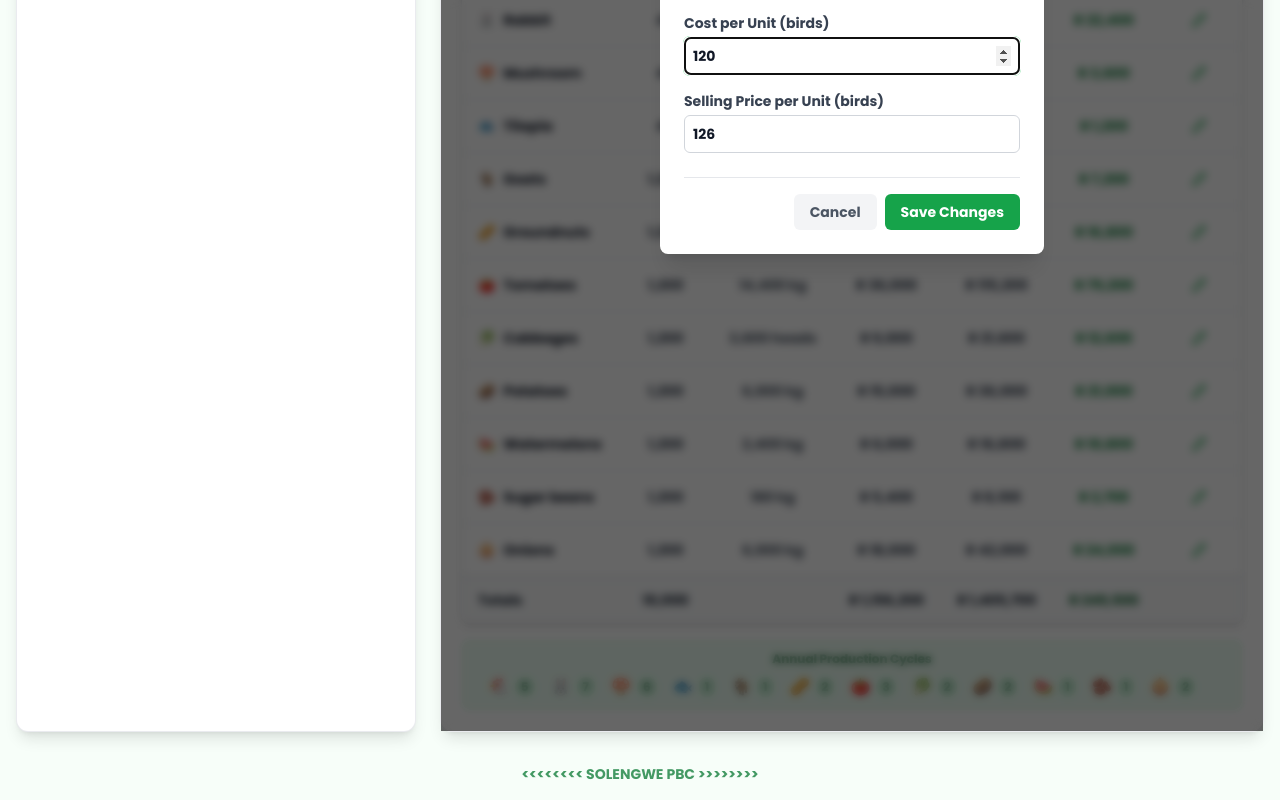
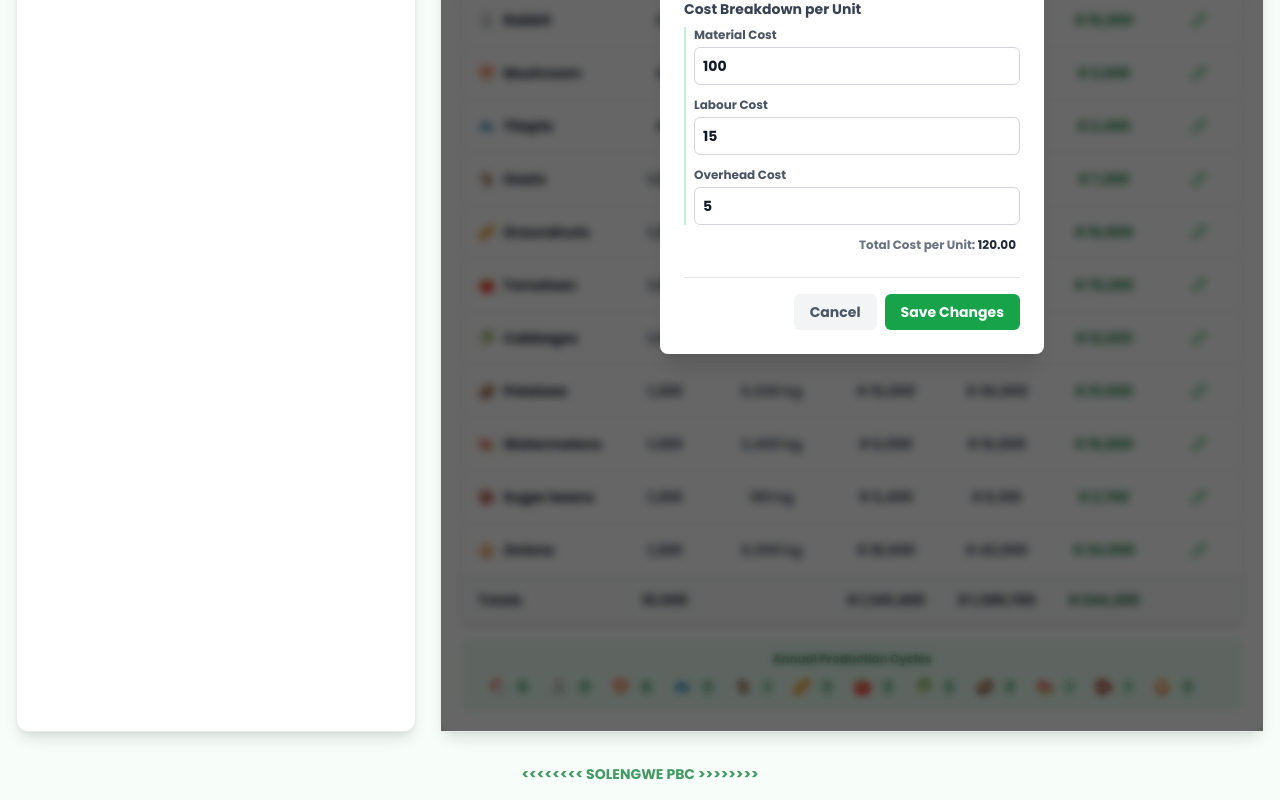
Before and after one commit to masuuk/FarmKalk, a React (Vite) app: page / in a window 1280 px wide. Both pictures are taken after a click on the button 1198 px from the left and 673 px from the top of the page. Shown: the part 706-1506 px from the top of the page. Built offline with nearby package versions, Linux system fonts and the light colour scheme.

Commit message:
feat: Decompose farm unit cost
Splits the generic `costUnit` into `materialCostUnit`, `labourCostUnit`, and `overheadCostUnit`. This allows for more granular tracking and analysis of farm costs. The `EditModal` and `App` component have been updated to reflect this change.

```diff
--- a/App.tsx
+++ b/App.tsx
@@ -39,7 +39,7 @@ const App: React.FC = () => {
             totalAllocatedArea += area;
             const quantity = farm.name !== "Utilities & road" ? Math.round(farm.yield * area * farm.cycles) : 0;
 
-            const cost = quantity * farm.costUnit;
+            const cost = quantity * (farm.materialCostUnit + farm.labourCostUnit + farm.overheadCostUnit);
             const revenue = quantity * farm.revUnit;
             const profit = revenue - cost;
 
--- a/components/EditModal.tsx
+++ b/components/EditModal.tsx
@@ -8,7 +8,9 @@ interface EditModalProps {
 }
 
 const EditModal: React.FC<EditModalProps> = ({ farm, onSave, onClose }) => {
-    const [costUnit, setCostUnit] = useState(farm.costUnit);
+    const [materialCostUnit, setMaterialCostUnit] = useState(farm.materialCostUnit);
+    const [labourCostUnit, setLabourCostUnit] = useState(farm.labourCostUnit);
+    const [overheadCostUnit, setOverheadCostUnit] = useState(farm.overheadCostUnit);
     const [revUnit, setRevUnit] = useState(farm.revUnit);
 
     useEffect(() => {
@@ -26,10 +28,14 @@ const EditModal: React.FC<EditModalProps> = ({ farm, onSave, onClose }) => {
     const handleSave = () => {
         onSave({
             ...farm,
-            costUnit: Number(costUnit) || 0,
+            materialCostUnit: Number(materialCostUnit) || 0,
+            labourCostUnit: Number(labourCostUnit) || 0,
+            overheadCostUnit: Number(overheadCostUnit) || 0,
             revUnit: Number(revUnit) || 0,
         });
     };
+
+    const totalCost = (Number(materialCostUnit) || 0) + (Number(labourCostUnit) || 0) + (Number(overheadCostUnit) || 0);
 
     return (
         <div
@@ -52,17 +58,6 @@ const EditModal: React.FC<EditModalProps> = ({ farm, onSave, onClose }) => {
 
                 <div className="space-y-4">
                     <div>
-                        <label htmlFor="costUnit" className="block text-sm font-bold text-gray-700 mb-1">Cost per Unit ({farm.unit})</label>
-                        <input
-                            type="number"
-                            id="costUnit"
-                            value={costUnit}
-                            onChange={(e) => setCostUnit(Number(e.target.value))}
-                            className="w-full p-2 border border-gray-300 rounded-md focus:ring-1 focus:ring-green-500 focus:border-green-500 text-sm text-gray-900 font-bold"
-                            autoFocus
-                        />
-                    </div>
-                    <div>
                         <label htmlFor="revUnit" className="block text-sm font-bold text-gray-700 mb-1">Selling Price per Unit ({farm.unit})</label>
                         <input
                             type="number"
@@ -70,7 +65,47 @@ const EditModal: React.FC<EditModalProps> = ({ farm, onSave, onClose }) => {
                             value={revUnit}
                             onChange={(e) => setRevUnit(Number(e.target.value))}
                             className="w-full p-2 border border-gray-300 rounded-md focus:ring-1 focus:ring-green-500 focus:border-green-500 text-sm text-gray-900 font-bold"
+                            autoFocus
                         />
+                    </div>
+
+                    <div className="pt-2 border-t">
+                        <p className="text-sm font-bold text-gray-700 mb-2">Cost Breakdown per Unit</p>
+                         <div className="space-y-3 pl-2 border-l-2 border-green-200">
+                             <div>
+                                <label htmlFor="materialCostUnit" className="block text-xs font-bold text-gray-600 mb-1">Material Cost</label>
+                                <input
+                                    type="number"
+                                    id="materialCostUnit"
+                                    value={materialCostUnit}
+                                    onChange={(e) => setMaterialCostUnit(Number(e.target.value))}
+                                    className="w-full p-2 border border-gray-300 rounded-md focus:ring-1 focus:ring-green-500 focus:border-green-500 text-sm text-gray-900 font-bold"
+                                />
+                            </div>
+                            <div>
+                                <label htmlFor="labourCostUnit" className="block text-xs font-bold text-gray-600 mb-1">Labour Cost</label>
+                                <input
+                                    type="number"
+                                    id="labourCostUnit"
+                                    value={labourCostUnit}
+                                    onChange={(e) => setLabourCostUnit(Number(e.target.value))}
+                                    className="w-full p-2 border border-gray-300 rounded-md focus:ring-1 focus:ring-green-500 focus:border-green-500 text-sm text-gray-900 font-bold"
+                                />
+                            </div>
+                             <div>
+                                <label htmlFor="overheadCostUnit" className="block text-xs font-bold text-gray-600 mb-1">Overhead Cost</label>
+                                <input
+                                    type="number"
+                                    id="overheadCostUnit"
+                                    value={overheadCostUnit}
+                                    onChange={(e) => setOverheadCostUnit(Number(e.target.value))}
+                                    className="w-full p-2 border border-gray-300 rounded-md focus:ring-1 focus:ring-green-500 focus:border-green-500 text-sm text-gray-900 font-bold"
+                                />
+                            </div>
+                        </div>
+                        <div className="mt-3 text-right pr-1">
+                            <p className="text-xs text-gray-500">Total Cost per Unit: <span className="font-bold text-gray-800">{totalCost.toLocaleString(undefined, {minimumFractionDigits: 2, maximumFractionDigits: 2})}</span></p>
+                        </div>
                     </div>
                 </div>
 
--- a/constants.ts
+++ b/constants.ts
@@ -1,18 +1,17 @@
-
 import { FarmType } from './types';
 
 export const FARM_TYPES: FarmType[] = [
-    { name: "Broilers", emoji: "🐔", pct: 0.8,  costUnit: 120, revUnit: 126, unit: "birds", cycles: 5, yield: 20 },
-    { name: "Rabbit",   emoji: "🐰", pct: 0.4,  costUnit: 80,  revUnit: 120, unit: "kits",  cycles: 7, yield: 2 },
-    { name: "Mushroom", emoji: "🍄", pct: 0.4,  costUnit: 30,  revUnit: 60,  unit: "kg",    cycles: 6, yield: 0.5 },
-    { name: "Tilapia",  emoji: "🐟", pct: 0.4,  costUnit: 25,  revUnit: 40,  unit: "kg",    cycles: 1, yield: 2 },
-    { name: "Goats",    emoji: "🐐", pct: 12,   costUnit: 1200,revUnit: 1800,unit: "goats", cycles: 1, yield: 0.01 },
-    { name: "Groundnuts",emoji: "🥜", pct: 12,  costUnit: 50,  revUnit: 70,  unit: "kg",    cycles: 2, yield: 0.35 },
-    { name: "Tomatoes", emoji: "🍅", pct: 12,   costUnit: 2.5, revUnit: 8,   unit: "kg",    cycles: 3, yield: 4 },
-    { name: "Cabbages", emoji: "🥬", pct: 12,   costUnit: 2.5, revUnit: 6,   unit: "heads", cycles: 2, yield: 1.5 },
-    { name: "Potatoes", emoji: "🥔", pct: 12,   costUnit: 2.5, revUnit: 6,   unit: "kg",    cycles: 2, yield: 2.5 },
-    { name: "Watermelons",emoji:"🍉",pct:12, costUnit: 2.5, revUnit: 7,   unit: "kg",    cycles: 1, yield: 2 },
-    { name: "Sugar beans",emoji:"🫘",pct:12, costUnit: 30,  revUnit: 45,  unit: "kg",    cycles: 1, yield: 0.15 },
-    { name: "Onions",   emoji: "🧅", pct: 12,   costUnit: 3,   revUnit: 7,   unit: "kg",    cycles: 2, yield: 2.5 },
-    { name: "Utilities & road", emoji: "🛣️", pct: 2.0, costUnit: 0, revUnit: 0, unit: "", cycles: 1, yield: 0 },
+    { name: "Broilers", emoji: "🐔", pct: 0.8,  materialCostUnit: 100, labourCostUnit: 15, overheadCostUnit: 5, revUnit: 126, unit: "birds", cycles: 5, yield: 20 },
+    { name: "Rabbit",   emoji: "🐰", pct: 0.4,  materialCostUnit: 60,  labourCostUnit: 15, overheadCostUnit: 5, revUnit: 120, unit: "kits",  cycles: 5, yield: 2 },
+    { name: "Mushroom", emoji: "🍄", pct: 0.4,  materialCostUnit: 20,  labourCostUnit: 8,  overheadCostUnit: 2, revUnit: 60,  unit: "kg",    cycles: 6, yield: 0.5 },
+    { name: "Tilapia",  emoji: "🐟", pct: 0.4,  materialCostUnit: 20,  labourCostUnit: 3,  overheadCostUnit: 2, revUnit: 40,  unit: "kg",    cycles: 2, yield: 2 },
+    { name: "Goats",    emoji: "🐐", pct: 12,   materialCostUnit: 1000,labourCostUnit: 150,overheadCostUnit: 50,revUnit: 1800,unit: "goats", cycles: 1, yield: 0.01 },
+    { name: "Groundnuts",emoji: "🥜", pct: 12,  materialCostUnit: 25,  labourCostUnit: 20, overheadCostUnit: 5, revUnit: 70,  unit: "kg",    cycles: 2, yield: 0.35 },
+    { name: "Tomatoes", emoji: "🍅", pct: 12,   materialCostUnit: 1,   labourCostUnit: 1,  overheadCostUnit: 0.5, revUnit: 8,   unit: "kg",    cycles: 3, yield: 4 },
+    { name: "Cabbages", emoji: "🥬", pct: 12,   materialCostUnit: 1,   labourCostUnit: 1,  overheadCostUnit: 0.5, revUnit: 6,   unit: "heads", cycles: 2, yield: 1.5 },
+    { name: "Potatoes", emoji: "🥔", pct: 12,   materialCostUnit: 1.5, labourCostUnit: 0.7,overheadCostUnit: 0.3, revUnit: 6,   unit: "kg",    cycles: 2, yield: 2.5 },
+    { name: "Watermelons",emoji:"🍉",pct:12, materialCostUnit: 1,   labourCostUnit: 1,  overheadCostUnit: 0.5, revUnit: 7,   unit: "kg",    cycles: 1, yield: 2 },
+    { name: "Sugar beans",emoji:"🫘",pct:12, materialCostUnit: 15,  labourCostUnit: 12, overheadCostUnit: 3, revUnit: 45,  unit: "kg",    cycles: 1, yield: 0.15 },
+    { name: "Onions",   emoji: "🧅", pct: 12,   materialCostUnit: 1,   labourCostUnit: 1.5,overheadCostUnit: 0.5, revUnit: 7,   unit: "kg",    cycles: 2, yield: 2.5 },
+    { name: "Utilities & road", emoji: "🛣️", pct: 2.0, materialCostUnit: 0, labourCostUnit: 0, overheadCostUnit: 0, revUnit: 0, unit: "", cycles: 1, yield: 0 },
 ];
--- a/types.ts
+++ b/types.ts
@@ -1,9 +1,10 @@
-
 export interface FarmType {
   name: string;
   emoji: string;
   pct: number;
-  costUnit: number;
+  materialCostUnit: number;
+  labourCostUnit: number;
+  overheadCostUnit: number;
   revUnit: number;
   unit: string;
   cycles: number;
```
